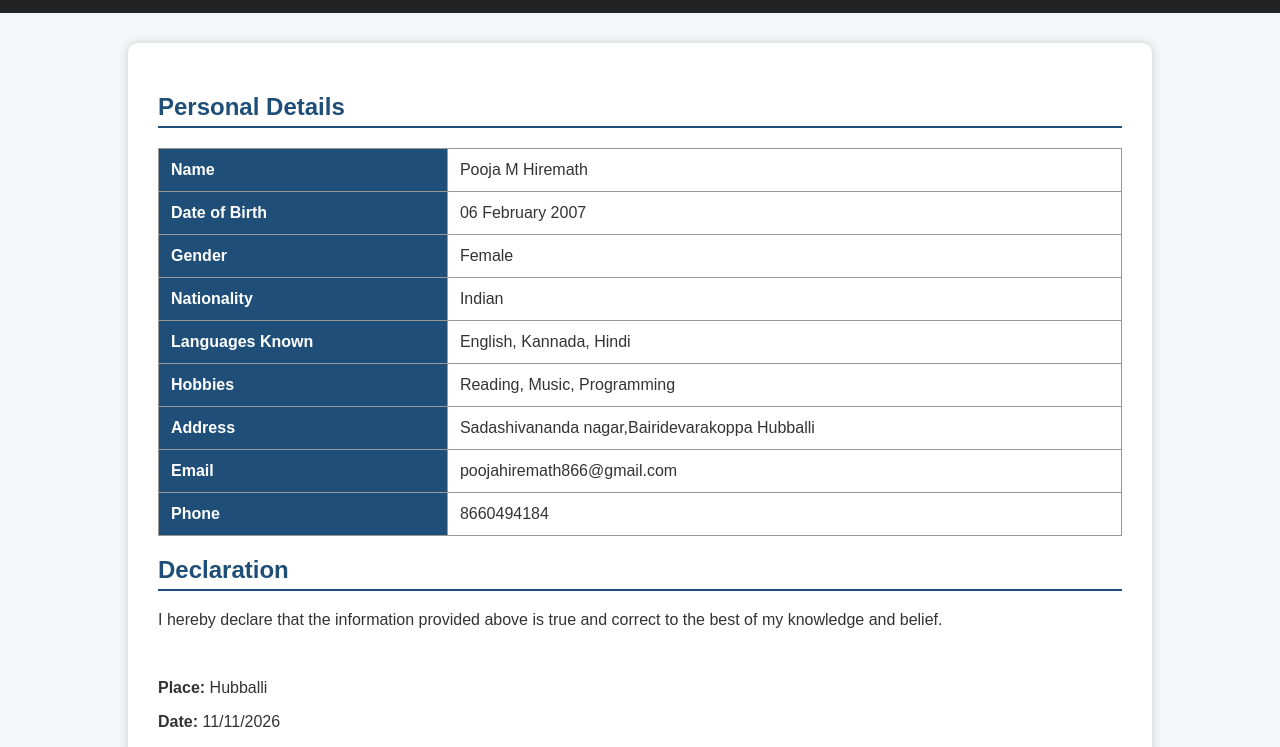
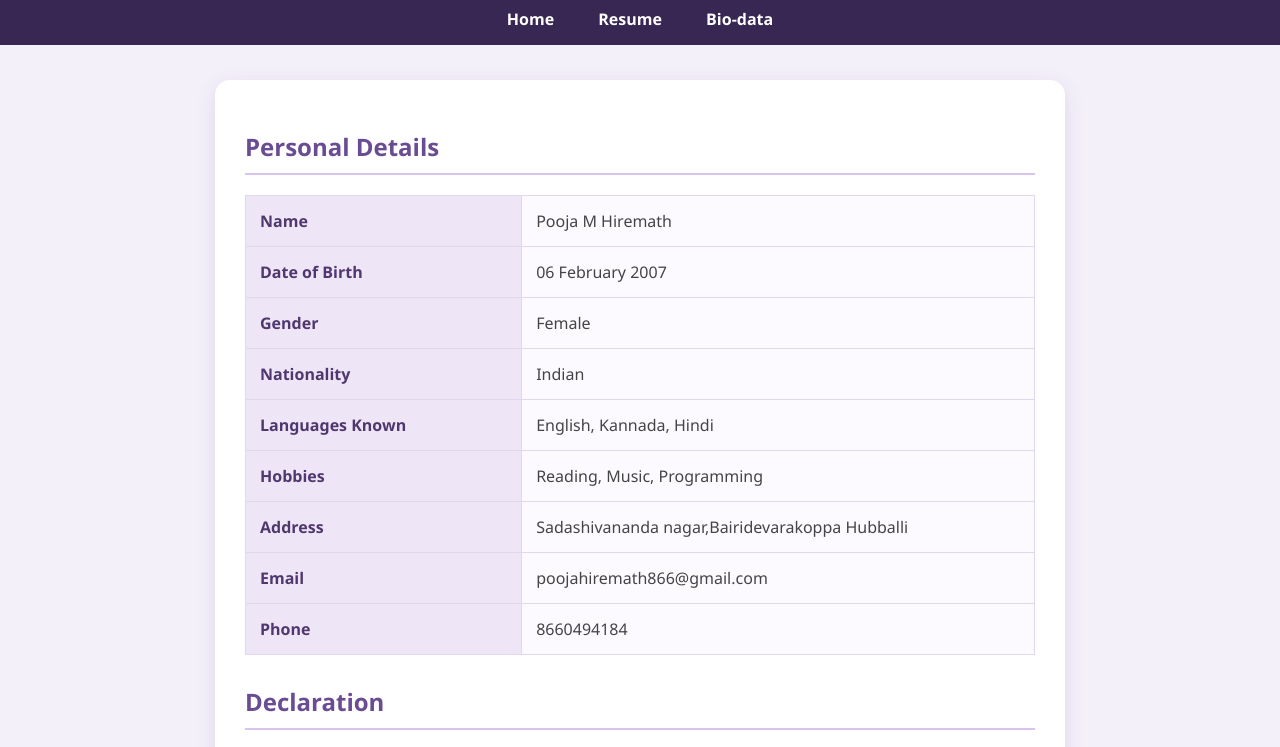
Before and after one commit to poojahiremath866-dot/Personal-Profile-website, a plain HTML site: page biodata.html in a window 1280 px wide. Shown: the part 132-879 px from the top of the page. Drawn offline with Linux system fonts and the light colour scheme.

Commit message:
Update biodata.html

````diff
--- a/biodata.html
+++ b/biodata.html
@@ -1,3 +1,4 @@
+```html
 <!DOCTYPE html>
 <html lang="en">
 
@@ -5,7 +6,130 @@
     <meta charset="UTF-8">
     <meta name="viewport" content="width=device-width, initial-scale=1.0">
     <title>My Bio-data</title>
-    <link rel="stylesheet" href="style.css">
+
+    <style>
+
+        * {
+            margin: 0;
+            padding: 0;
+            box-sizing: border-box;
+        }
+
+        body {
+            font-family: 'Segoe UI', Arial, sans-serif;
+            background: #f4f0fa;
+            color: #333;
+        }
+
+        header {
+            background: linear-gradient(135deg, #6a4c93, #9b72cf);
+            color: white;
+            text-align: center;
+            padding: 30px;
+        }
+
+        header h1 {
+            font-size: 32px;
+        }
+
+        nav {
+            background: #382653;
+            text-align: center;
+            padding: 15px;
+        }
+
+        nav a {
+            color: white;
+            text-decoration: none;
+            margin: 0 20px;
+            font-size: 16px;
+            font-weight: bold;
+            transition: 0.3s;
+        }
+
+        nav a:hover {
+            color: #e0c3fc;
+        }
+
+        .container {
+            max-width: 850px;
+            margin: 35px auto;
+            padding: 30px;
+            background: white;
+            border-radius: 15px;
+            box-shadow: 0 5px 20px rgba(70, 40, 100, 0.12);
+        }
+
+        .container h2 {
+            color: #6a4c93;
+            margin-bottom: 20px;
+            margin-top: 20px;
+            border-bottom: 2px solid #d8c4ed;
+            padding-bottom: 10px;
+        }
+
+        .biodata {
+            width: 100%;
+            border-collapse: collapse;
+            margin-bottom: 30px;
+        }
+
+        .biodata th,
+        .biodata td {
+            border: 1px solid #e2d8ed;
+            padding: 14px;
+            text-align: left;
+        }
+
+        .biodata th {
+            background: #eee5f7;
+            color: #50376e;
+            width: 35%;
+        }
+
+        .biodata td {
+            background: #fcfaff;
+            color: #444;
+        }
+
+        .biodata tr:hover td {
+            background: #f2eafa;
+        }
+
+        .container p {
+            line-height: 1.8;
+            font-size: 16px;
+        }
+
+        footer {
+            background: #382653;
+            color: white;
+            text-align: center;
+            padding: 18px;
+            margin-top: 30px;
+        }
+
+        @media (max-width: 600px) {
+
+            .container {
+                margin: 20px 12px;
+                padding: 18px;
+            }
+
+            nav a {
+                margin: 0 8px;
+                font-size: 14px;
+            }
+
+            .biodata th,
+            .biodata td {
+                padding: 10px;
+                font-size: 14px;
+            }
+
+        }
+
+    </style>
 </head>
 
 <body>
@@ -98,3 +222,4 @@
 
 </body>
 </html>
+```
````
